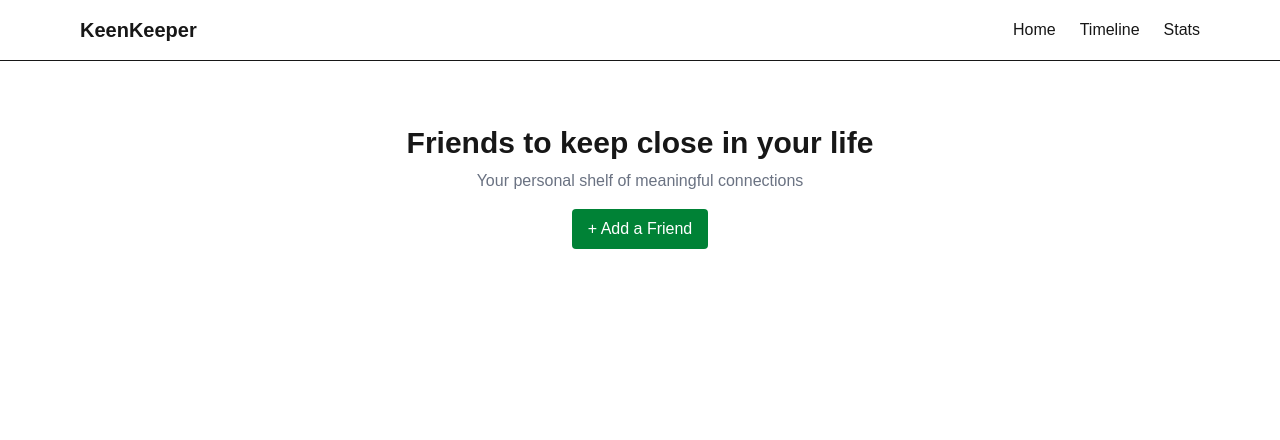
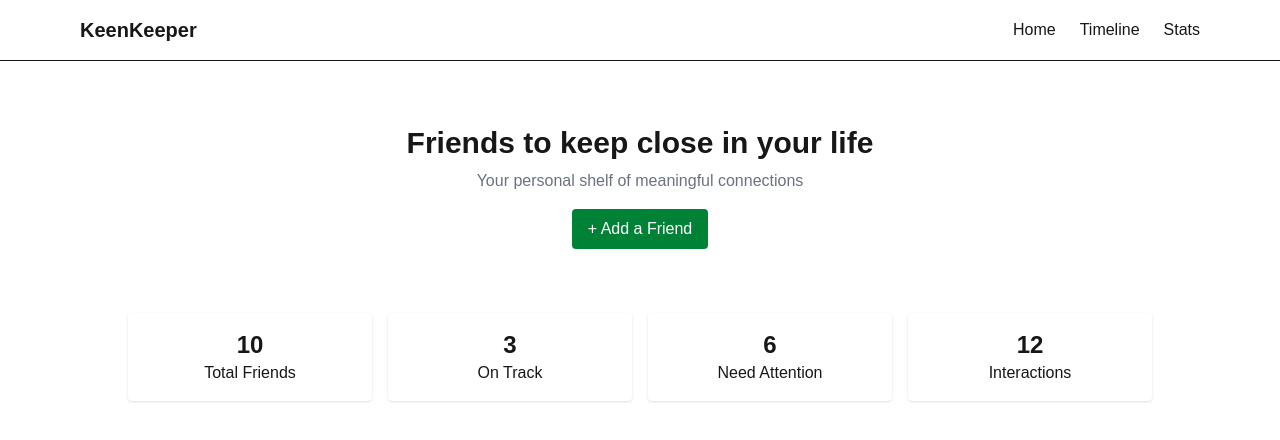
Before and after one commit to waliulnizu/keen-keeper, a Next.js app: page / in a window 1280 px wide. Shown: the top 440 px of the page. Built offline with nearby package versions, Linux system fonts and the light colour scheme.

Commit message:
added summary cards

```diff
--- a/src/app/page.js
+++ b/src/app/page.js
@@ -1,5 +1,6 @@
 import Banner from "@/components/Banner";
 import Navbar from "@/components/Navbar";
+import Summary from "@/components/Summary";
 import Image from "next/image";
 
 export default function Home() {
@@ -7,6 +8,7 @@ export default function Home() {
     <div>
       <Navbar />
       <Banner />
+      <Summary />
 
 
     </div>
--- /dev/null
+++ b/src/components/Summary.jsx
@@ -0,0 +1,29 @@
+const Summary = () => {
+  return (
+    <div className="grid grid-cols-4 gap-4 max-w-5xl mx-auto">
+
+      <div className="p-4 shadow rounded text-center">
+        <h1 className="text-2xl font-bold">10</h1>
+        <p>Total Friends</p>
+      </div>
+
+      <div className="p-4 shadow rounded text-center">
+        <h1 className="text-2xl font-bold">3</h1>
+        <p>On Track</p>
+      </div>
+
+      <div className="p-4 shadow rounded text-center">
+        <h1 className="text-2xl font-bold">6</h1>
+        <p>Need Attention</p>
+      </div>
+
+      <div className="p-4 shadow rounded text-center">
+        <h1 className="text-2xl font-bold">12</h1>
+        <p>Interactions</p>
+      </div>
+
+    </div>
+  );
+};
+
+export default Summary;
```
